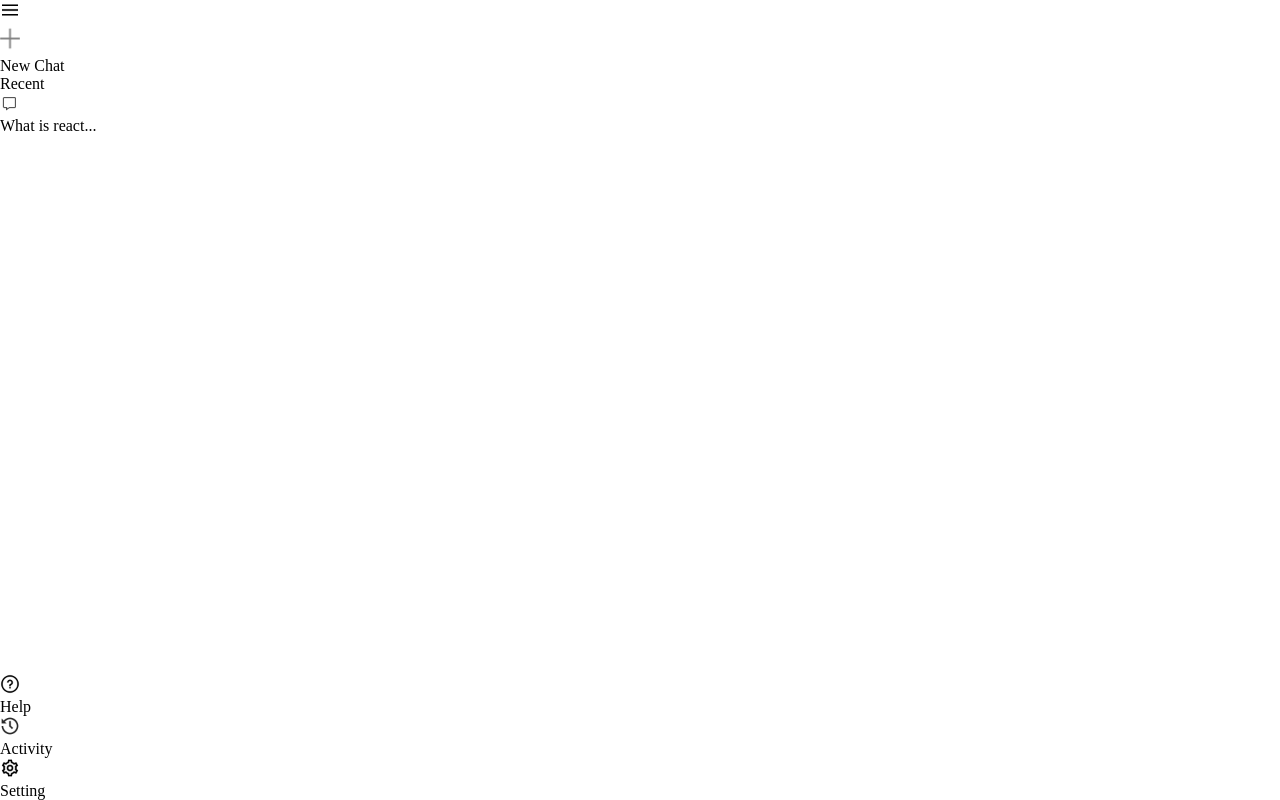
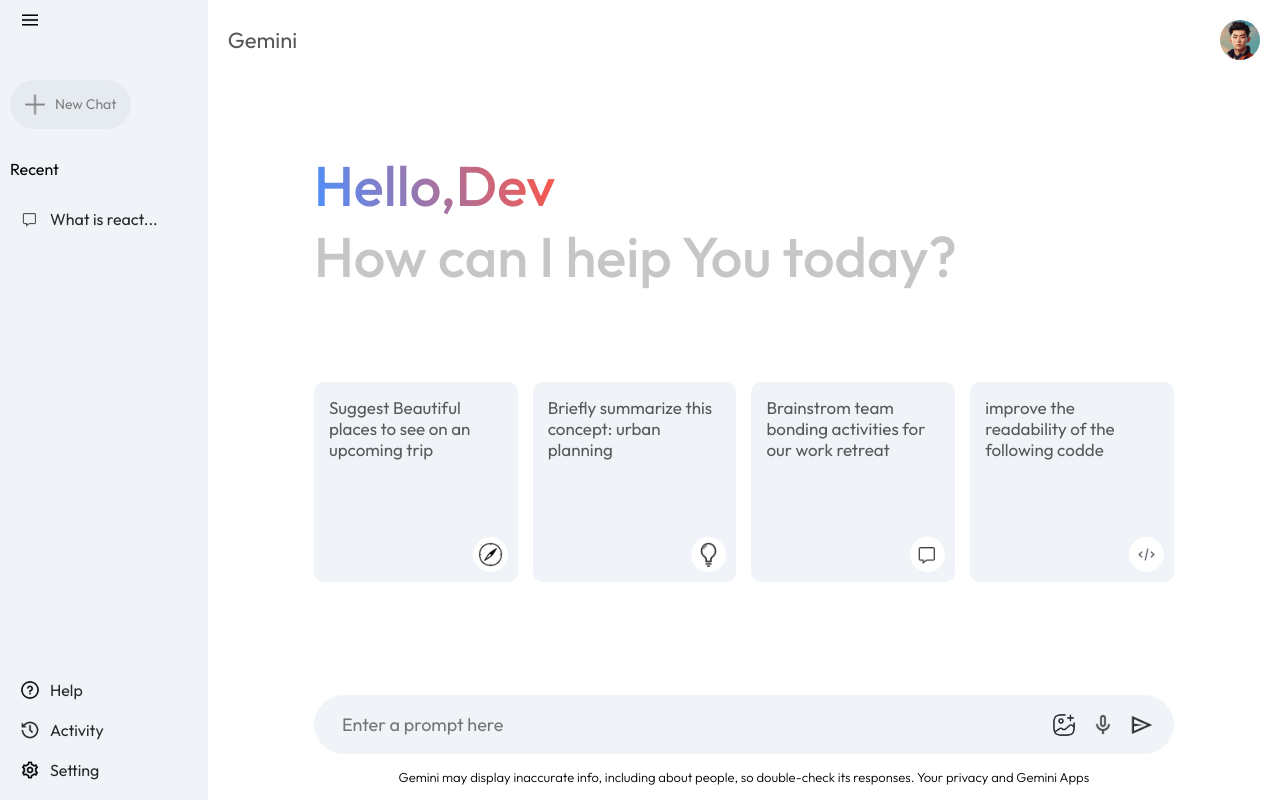
Before and after one commit to hirushan2001/Gemini-Clone, a React (Vite) app: page / in a window 1280 px wide. Built offline with nearby package versions, Linux system fonts and the light colour scheme.

Commit message:
FM | update UI part

```diff
--- a/src/App.jsx
+++ b/src/App.jsx
@@ -1,10 +1,11 @@
 import React from 'react'
 import Sidebar from './components/Sidebar/Sidebar'
-
+import Main from './components/Main/Main'
 const App = () => {
   return (
     <>
       <Sidebar />
+      <Main />
     </>
   )
 }
--- /dev/null
+++ b/src/components/Main/Main.css
@@ -0,0 +1,121 @@
+.main{
+    flex: 1;
+    min-height: 100vh;
+    padding-bottom: 15vh;
+    position: relative;
+}
+
+.main .nav{
+    display: flex;
+    justify-content: space-between;
+    align-items: center;
+    font-size: 22px;
+    padding: 20px;
+    color: #585858;
+}
+
+.main .nav img{
+    width: 40px;
+    border-radius: 50%;
+}
+
+.main-container{
+    max-width: 900px;
+    margin: auto;
+}
+
+.main .greet{
+    margin: 50px 0px;
+    font-size: 56px;
+    color: #c4c7c5;
+    font-weight: 500;
+    padding: 20px;
+}
+
+.main .greet span{
+    background: -webkit-linear-gradient(16deg,#4b90ff,#ff5546);
+    -webkit-background-clip: text;
+    -webkit-text-fill-color: transparent;
+}
+
+.main .cards{
+    display: grid;
+    grid-template-columns: repeat(auto-fill,minmax(180px,1fr));
+    gap: 15px;
+    padding: 20px;
+}
+
+.main .card{
+    height: 200px;
+    background-color: #f0f4f9;
+    border-radius: 10px;
+    padding: 15px;
+    position: relative;
+    cursor: pointer;
+}
+
+.main .card img{
+    width: 35px;
+    position: absolute;
+    padding: 5px;
+    background-color: white;
+    border-radius: 20px;
+    bottom: 10px;
+    right: 10px;
+}
+
+.main .card p{
+    font-size: 17px;
+    color: #585858;
+}
+
+.main .card:hover{
+    background-color: #dfe4ea;
+}
+
+.main-bottom{
+    position: absolute;
+    bottom: 0;
+    width: 100%;
+    max-width: 900px;
+    padding: 0px 20px;
+    margin: auto;
+}
+
+.search-box{
+    display: flex;
+    align-items: center;
+    justify-content: space-between;
+    gap: 20px;
+    background-color: #f0f4f9;
+    padding: 10px 20px;
+    border-radius: 50px;
+}
+
+.search-box img{
+    width: 24px;
+    cursor: pointer;
+}
+
+.search-box input{
+    flex: 1;
+    border: none;
+    outline: none;
+    background-color: transparent;
+    padding: 8px;
+    font-size: 18px;
+    color: #585858;
+}
+
+.search-box div{
+    display: flex;
+    align-items: center;
+    gap: 15px;
+}
+
+.main .bottom-info{
+    font-size: 13px;
+    margin: 15px auto;
+    text-align: center;
+    font-weight: 300;
+}
--- /dev/null
+++ b/src/components/Main/Main.jsx
@@ -0,0 +1,53 @@
+import React from 'react'
+import './Main.css'
+import { assets } from '../../assets/assets'
+
+const Main = () => {
+  return (
+    <div className='main'>
+        <div className="nav">
+           <p>Gemini</p>
+           <img src={assets.user_icon} alt="" />
+        </div>
+        <div className="main-container">
+            <div className="greet">
+                <p><span>Hello,Dev</span></p>
+                <p>How can I heip You today?</p>
+            </div>
+            <div className="cards">
+                <div className="card">
+                    <p>Suggest Beautiful places to see on an upcoming trip</p>
+                    <img src={assets.compass_icon} alt="" />
+                </div>
+                <div className="card">
+                    <p>Briefly summarize this concept: urban planning</p>
+                    <img src={assets.bulb_icon} alt="" />
+                </div>
+                <div className="card">
+                    <p>Brainstrom team bonding activities for our work retreat</p>
+                    <img src={assets.message_icon} alt="" />
+                </div>
+                <div className="card">
+                    <p>improve the readability of the following codde</p>
+                    <img src={assets.code_icon} alt="" />
+                </div>
+            </div>
+            <div className="main-bottom">
+                <div className="search-box">
+                    <input type="text" placeholder='Enter a prompt here' />
+                    <div>
+                        <img src={assets.gallery_icon} alt="" />
+                        <img src={assets.mic_icon} alt="" />
+                        <img src={assets.send_icon} alt="" />
+                    </div>
+                </div>
+                <p className='bottom-info'>
+                Gemini may display inaccurate info, including about people, so double-check its responses. Your privacy and Gemini Apps
+                </p>
+            </div>
+        </div>
+    </div>
+  )
+}
+
+export default Main
--- a/src/components/Sidebar/Sidebar.css
+++ b/src/components/Sidebar/Sidebar.css
@@ -1,11 +1,66 @@
-.sidebar{
+.sidebar {
     min-height: 100vh;
-    display: inline-flex;
+    display: flex;
     flex-direction: column;
-    justify-content:space-between ;
-    background-color: #fff;
+    justify-content: space-between;
+    background-color: #f0f4f9;
+    padding: 10px;
 }
 
-.sidebar img{
+.sidebar img {
     width: 20px;
 }
+
+.sidebar .menu {
+    display: block;
+    margin-left: 10px;
+    cursor: pointer;
+}
+
+.sidebar .new-chat {
+    margin-top: 50px;
+    display: inline-flex;
+    align-items: center;
+    gap: 10px;
+    cursor: pointer;
+    padding: 10px 15px;
+    background-color: #e6eaf1;
+    border-radius: 50px;
+    font-size: 14px;
+    color: grey;
+}
+
+.sidebar .recent {
+    display: flex;
+    flex-direction: column;
+}
+
+.sidebar .recent-title {
+    margin-top: 30px;
+    margin-bottom: 20px;
+}
+
+.sidebar .recent-entry {
+    display: flex;
+    align-items: center;
+    gap: 10px;
+    padding: 10px;
+    padding-right: 40px;
+    border-radius: 50px;
+    color: #282828;
+    cursor: pointer;
+}
+
+.sidebar .recent-entry:hover {
+  background-color: #e2e5eb ;
+}
+
+.sidebar .bottom {
+    display: flex;
+    flex-direction: column;
+}
+
+.sidebar .bottom-item {
+    padding-right: 10px;
+    cursor: pointer;
+}
--- a/src/components/Sidebar/Sidebar.jsx
+++ b/src/components/Sidebar/Sidebar.jsx
@@ -1,39 +1,53 @@
-import React from 'react'
-import './Sidebar.css'
-import { assets } from '../../assets/assets'
+import React, { useState } from 'react';
+import './Sidebar.css';
+import { assets } from '../../assets/assets';
 
 const Sidebar = () => {
+    const [expanded, setExpanded] = useState(true);
+
+    const toggleSidebar = () => {
+        setExpanded(!expanded);
+    };
+
     return (
-    <div className='sidebar'>
+        <div className={`sidebar ${expanded ? 'expanded' : 'collapsed'}`}>
             <div className="top">
-        <img src={assets.menu_icon} alt="" />
+                <img
+                    className='menu'
+                    src={assets.menu_icon}
+                    alt="Menu Icon"
+                    onClick={toggleSidebar}
+                />
                 <div className="new-chat">
-            <img src={assets.plus_icon} alt="" />
-            <p>New Chat</p>
+                    <img src={assets.plus_icon} alt="New Chat Icon" />
+                    {expanded && <p>New Chat</p>}
                 </div>
+                {expanded && (
                     <div className="recent">
                         <p className='recent-title'>Recent</p>
                         <div className="recent-entry">
-                <img src={assets.message_icon} alt="" />
+                            <img src={assets.message_icon} alt="Message Icon" />
                             <p>What is react...</p>
                         </div>
                     </div>
+                )}
             </div>
             <div className="bottom">
                 <div className="bottom-item recent-entry">
-            <img src={assets.question_icon} alt="" />
-            <p>Help</p>
+                    <img src={assets.question_icon} alt="Help Icon" />
+                    {expanded && <p>Help</p>}
                 </div>
                 <div className="bottom-item recent-entry">
-            <img src={assets.history_icon} alt="" />
-            <p>Activity</p>
-        </div><div className="bottom-item recent-entry">
-            <img src={assets.setting_icon} alt="" />
-            <p>Setting</p>
+                    <img src={assets.history_icon} alt="Activity Icon" />
+                    {expanded && <p>Activity</p>}
+                </div>
+                <div className="bottom-item recent-entry">
+                    <img src={assets.setting_icon} alt="Setting Icon" />
+                    {expanded && <p>Setting</p>}
                 </div>
             </div>
         </div>
-  )
+    );
 }
 
-export default Sidebar
+export default Sidebar;
--- a/src/index.css
+++ b/src/index.css
@@ -1,7 +1,9 @@
+@import url('https://fonts.googleapis.com/css2?family=Outfit:wght@100..900&display=swap');
 *{
   padding: 0;
   margin: 0;
   box-sizing: border-box;
+  font-family: 'Outfit', sans-serif;
 }
 
 #root{
```
Lines whose indentation alone changed are shown as unchanged.
